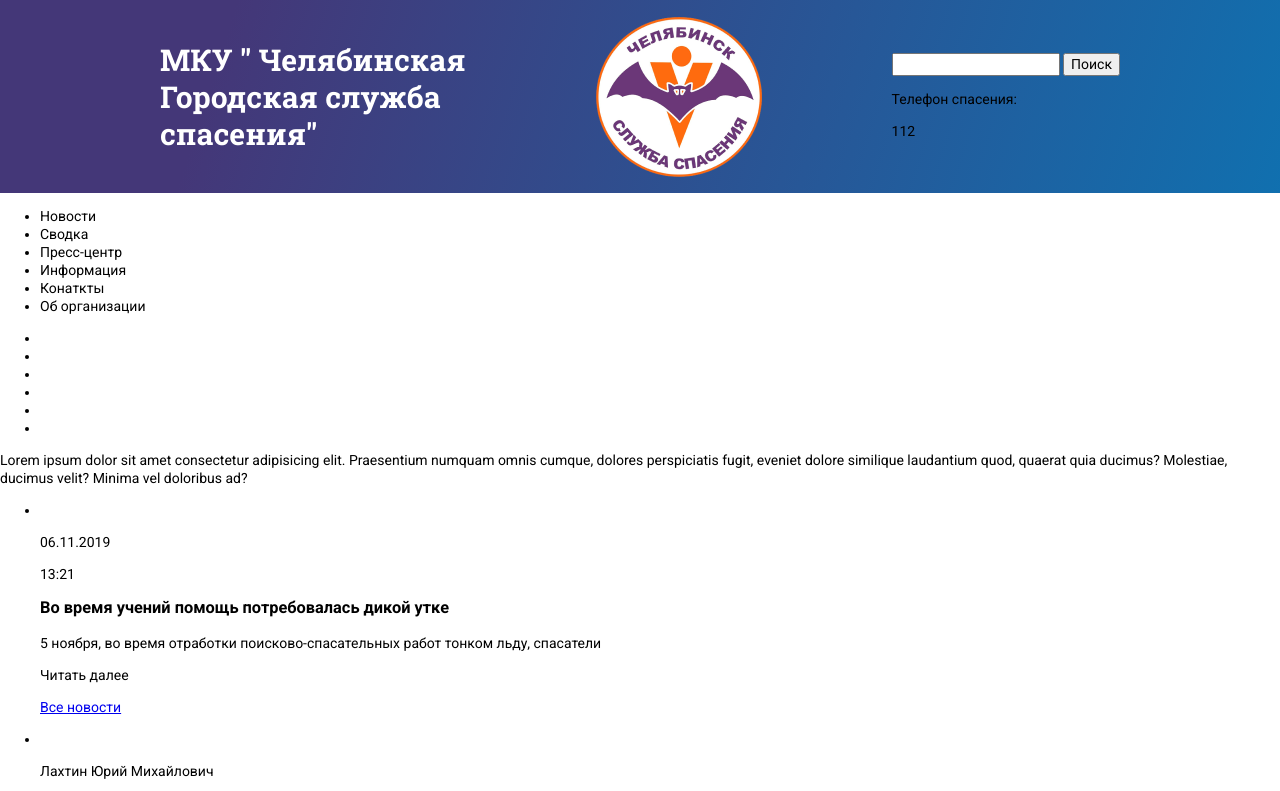
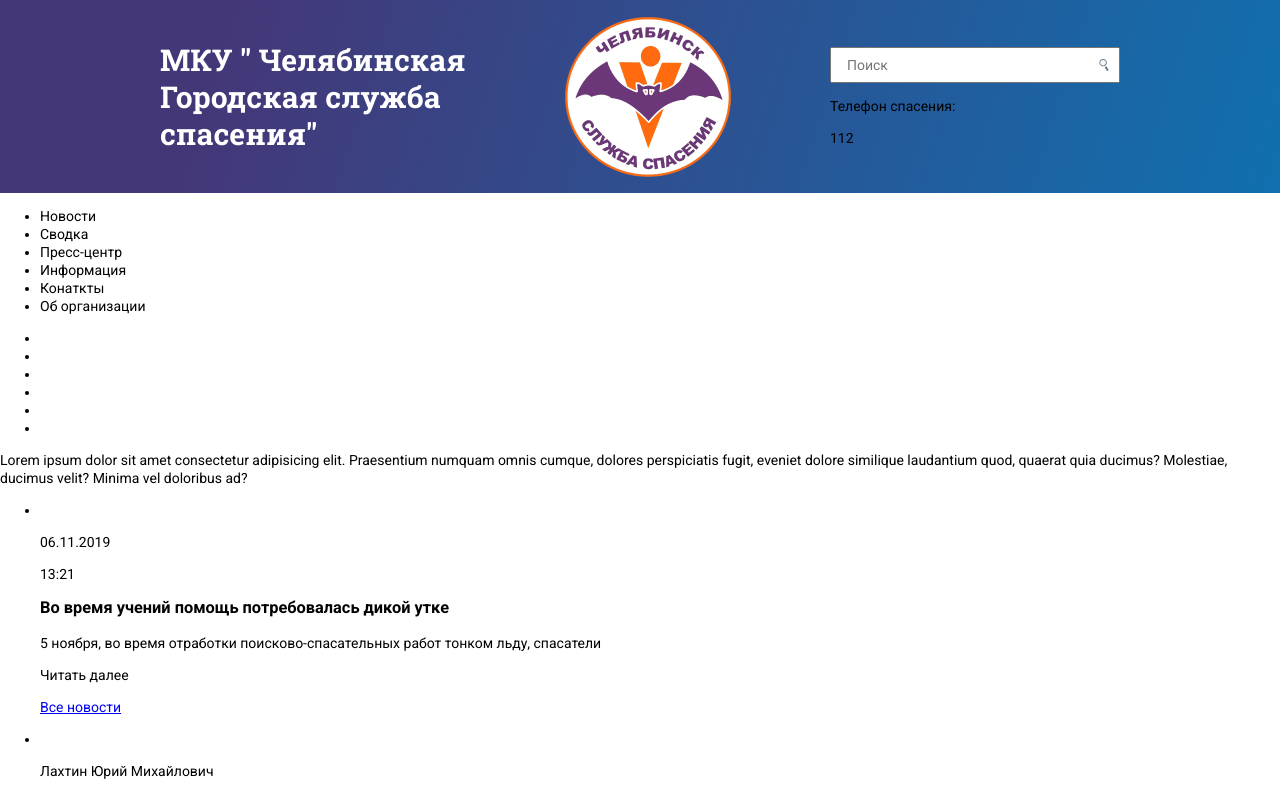
Before and after one commit to admegor/CGSS, a website: page project/index.html in a window 1280 px wide. Shown: the top 791 px of the page. Drawn offline with Linux system fonts and the light colour scheme.

Commit message:
search form styling

```diff
--- a/project/index.html
+++ b/project/index.html
@@ -22,9 +22,10 @@
                     <div class="header__info info">
                         <div class="info__search-wrap">
                             <form class="info__search-form search-form" action="post">
-                                <input type="search" name="search-form" id="search-form">
-                                <input type="submit" value="Поиск">
-                            </form>                        </div>
+                                <input type="search" name="search-form" id="search-form" placeholder="Поиск">
+                                <input type="submit" value="">
+                            </form>
+                        </div>
                         <div class="info__phone-salvation">
                             <p class="info__phone-name">Телефон спасения:</p>
                             <div class="info__phone-icon">112</div>
--- a/project/sass/blocks/search-form.scss
+++ b/project/sass/blocks/search-form.scss
@@ -1,3 +1,19 @@
-// input[type="search"] {
-//     width: 36px;
-// }
+.search-form {
+    position: relative;
+}
+input[type=search] {
+    height: 36px;
+    width: 290px;
+    padding-left: 15px;
+    padding-right: 30px;
+}
+
+input[type=submit] {
+    position: absolute;
+    top: 9px;
+    right: 10px;
+    border: none;
+    background-color: inherit;
+    background: url('../../img/icon-search.svg') no-repeat center center;
+    cursor: pointer;
+}
```
Also changed, not shown: project/css/style.css, project/img/icon-search.svg (added), project/sass/blocks/info.scss (line endings or trailing spaces), 1 other file.
